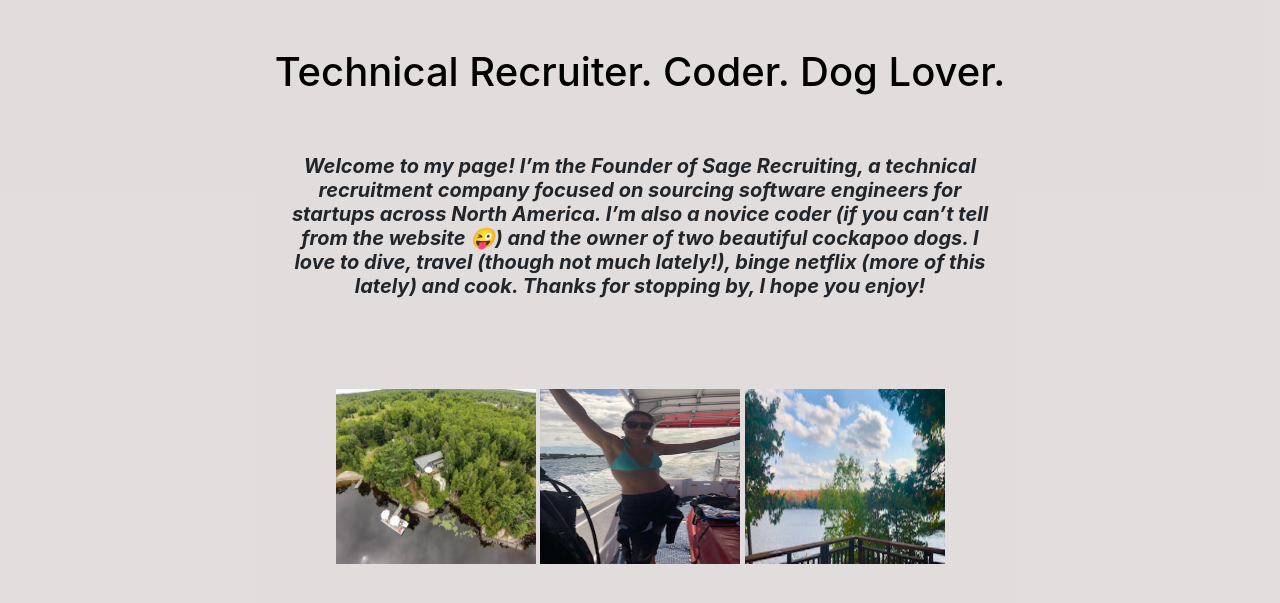
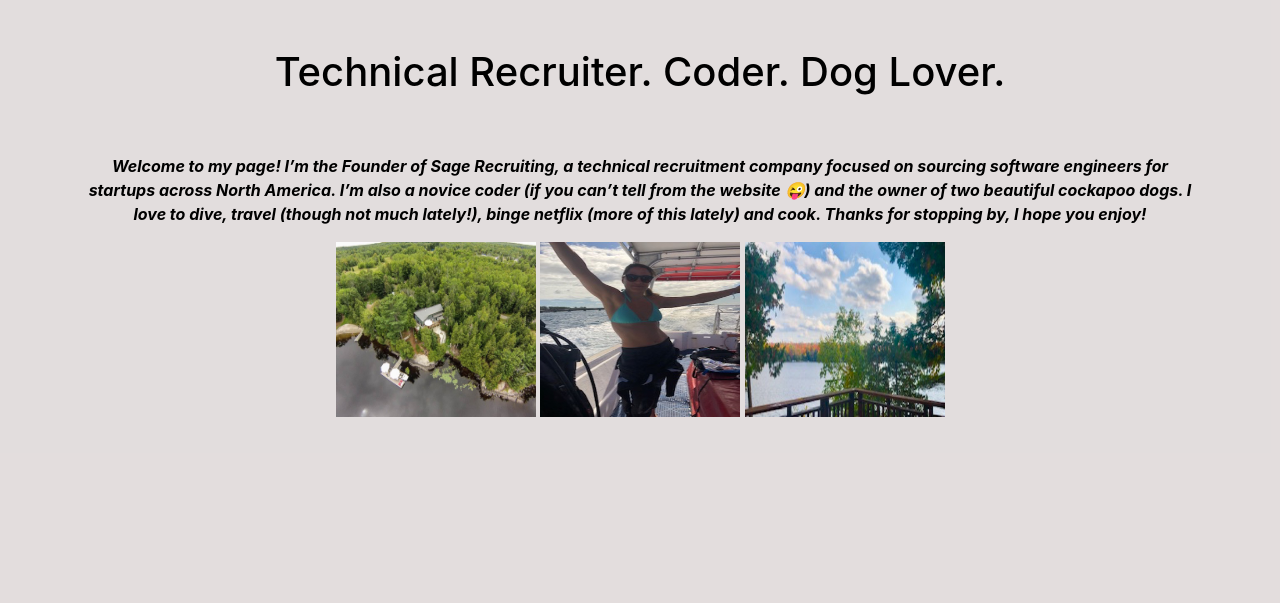
Before and after one commit to ashleyalfred/homepage, a Flask app: page /about in a window 1280 px wide. Shown: the part 56-659 px from the top of the page. Run offline with Flask 2, Linux system fonts and the light colour scheme; some libraries are stand-ins or nearby versions.

Commit message:
quick update

```diff
--- a/static/styles.css
+++ b/static/styles.css
@@ -3,10 +3,6 @@
     color: black;
 }
 
-.padd {
-  padding: 50px 200px 75px;
-  text-align: center;
-}
 .toppad {
   padding-top: 50px;
   text-align: center;
@@ -23,7 +19,6 @@
 
 body, html {
   height: 100%;
-  width: 100%;
   background-color: #dad3d380;
 
 }
--- a/templates/about.html
+++ b/templates/about.html
@@ -3,7 +3,7 @@
 {% block body %}
 <div class="page-header pt-5">
 <h1 class="center">Technical Recruiter. Coder. Dog Lover.</h1>
-<h5><i><b><p class="padd">Welcome to my page! I’m the Founder of Sage Recruiting, a technical recruitment company focused on sourcing software engineers for startups across North America. I’m also a novice coder (if you can’t tell from the website &#128540) and the owner of two beautiful cockapoo dogs. I love to dive, travel (though not much lately!), binge netflix (more of this lately) and cook. Thanks for stopping by, I hope you enjoy! </p></b></i></h5>
+<h5></h5><i><b><p class="toppad">Welcome to my page! I’m the Founder of Sage Recruiting, a technical recruitment company focused on sourcing software engineers for startups across North America. I’m also a novice coder (if you can’t tell from the website &#128540) and the owner of two beautiful cockapoo dogs. I love to dive, travel (though not much lately!), binge netflix (more of this lately) and cook. Thanks for stopping by, I hope you enjoy! </p></b></i></h5>
     <div class="center">
         <img src="/static/images/full/house.jpg" alt="house" width="200" height="175">
         <img src="/static/images/full/me.jpg" alt="me" width="200" height="175">
```
